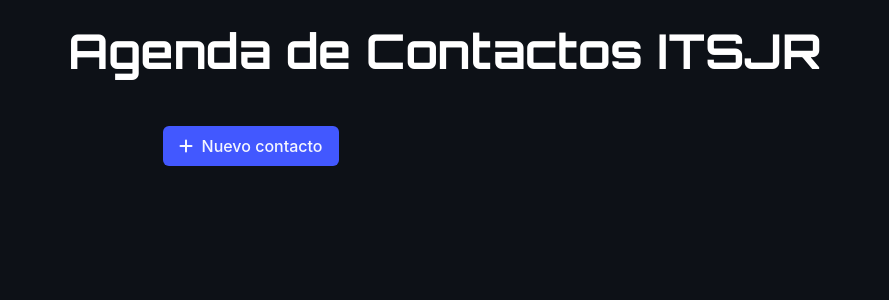
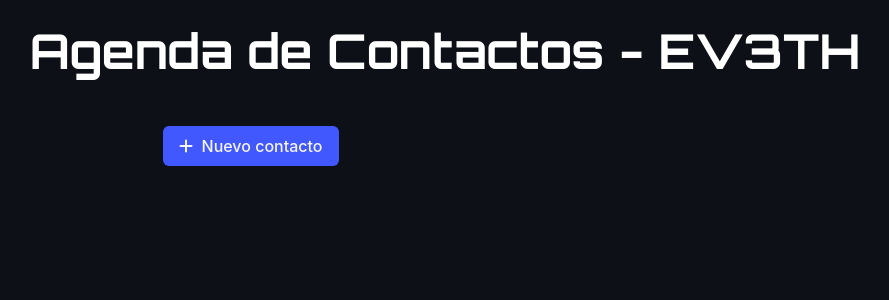
Before and after one commit to EV3THlm/CN2_EX_U2_22590434, a Flask app: page / in a window 1280 px wide. Shown: the top 300 px of the page, without its empty margins (195-1084 px from the left). Run offline with Flask 3, Linux system fonts and the light colour scheme; some libraries are stand-ins or nearby versions.

Commit message:
Update: title base.html

```diff
--- a/app/templates/base.html
+++ b/app/templates/base.html
@@ -14,7 +14,7 @@
     <header>
         <br>
         <h1 class="title has-text-centered is-1" style="font-family: 'Orbitron', sans-serif; color:white">
-            Agenda de Contactos ITSJR
+            Agenda de Contactos - EV3TH
           </h1>
           <br>
     </header>
```
